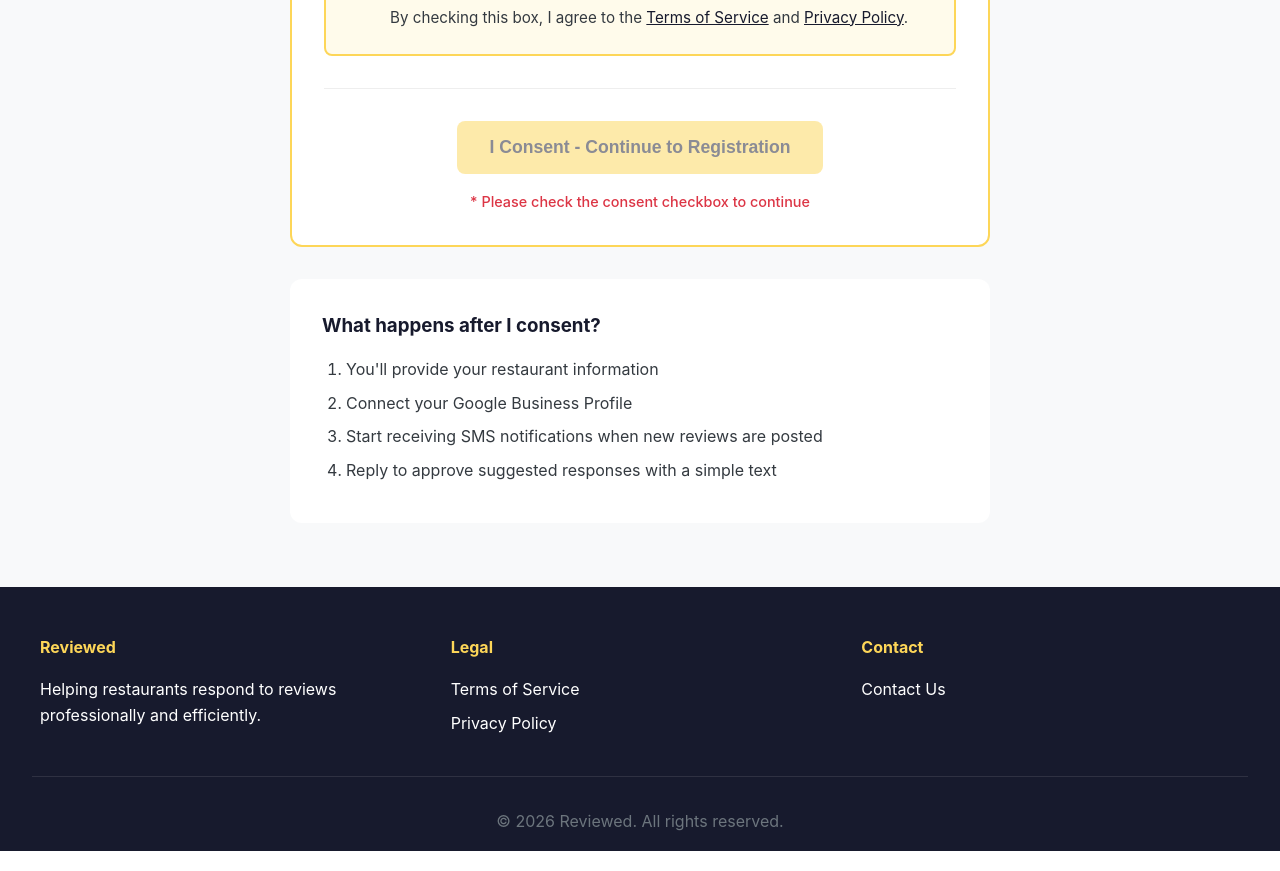
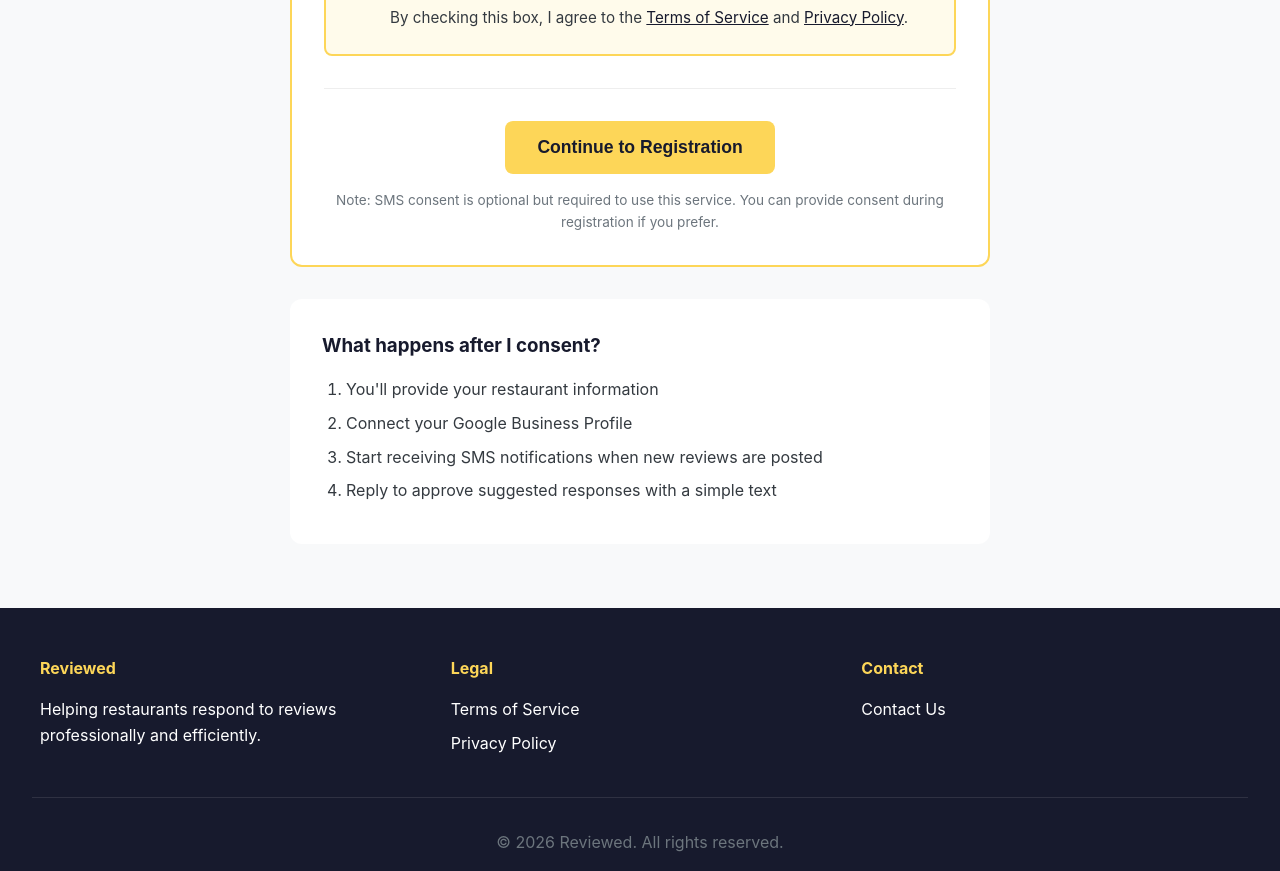
Before and after one commit to Bearformdpss/Reviewed, a React (Vite) app: page /consent in a window 1280 px wide. Shown: the part 880-1751 px from the top of the page. Built offline with nearby package versions, Linux system fonts and the light colour scheme.

Commit message:
Make SMS consent checkbox optional per Twilio compliance requirements

```diff
--- a/src/pages/Consent.tsx
+++ b/src/pages/Consent.tsx
@@ -8,11 +8,9 @@ export default function Consent() {
 
   const handleSubmit = (e: React.FormEvent) => {
     e.preventDefault()
-    if (smsConsent) {
-      // Navigate to onboarding page after consent is given
-      // Pass phone number if provided
-      navigate('/onboarding', { state: { phone } })
-    }
+    // User can proceed regardless of consent choice
+    // If they consented, pass phone number to onboarding
+    navigate('/onboarding', { state: { phone, smsConsent } })
   }
 
   return (
@@ -53,7 +51,6 @@ export default function Consent() {
                   type="checkbox"
                   checked={smsConsent}
                   onChange={(e) => setSmsConsent(e.target.checked)}
-                  required
                 />
                 <span className="consent-text">
                   I consent to receive text message notifications from Reviewed when new
@@ -78,13 +75,15 @@ export default function Consent() {
             <button
               type="submit"
               className="cta-button"
-              disabled={!smsConsent}
             >
-              I Consent - Continue to Registration
+              Continue to Registration
             </button>
             <p className="form-note">
               {!smsConsent && (
-                <span className="consent-required">* Please check the consent checkbox to continue</span>
+                <span className="form-help">
+                  Note: SMS consent is optional but required to use this service.
+                  You can provide consent during registration if you prefer.
+                </span>
               )}
             </p>
           </div>
```
